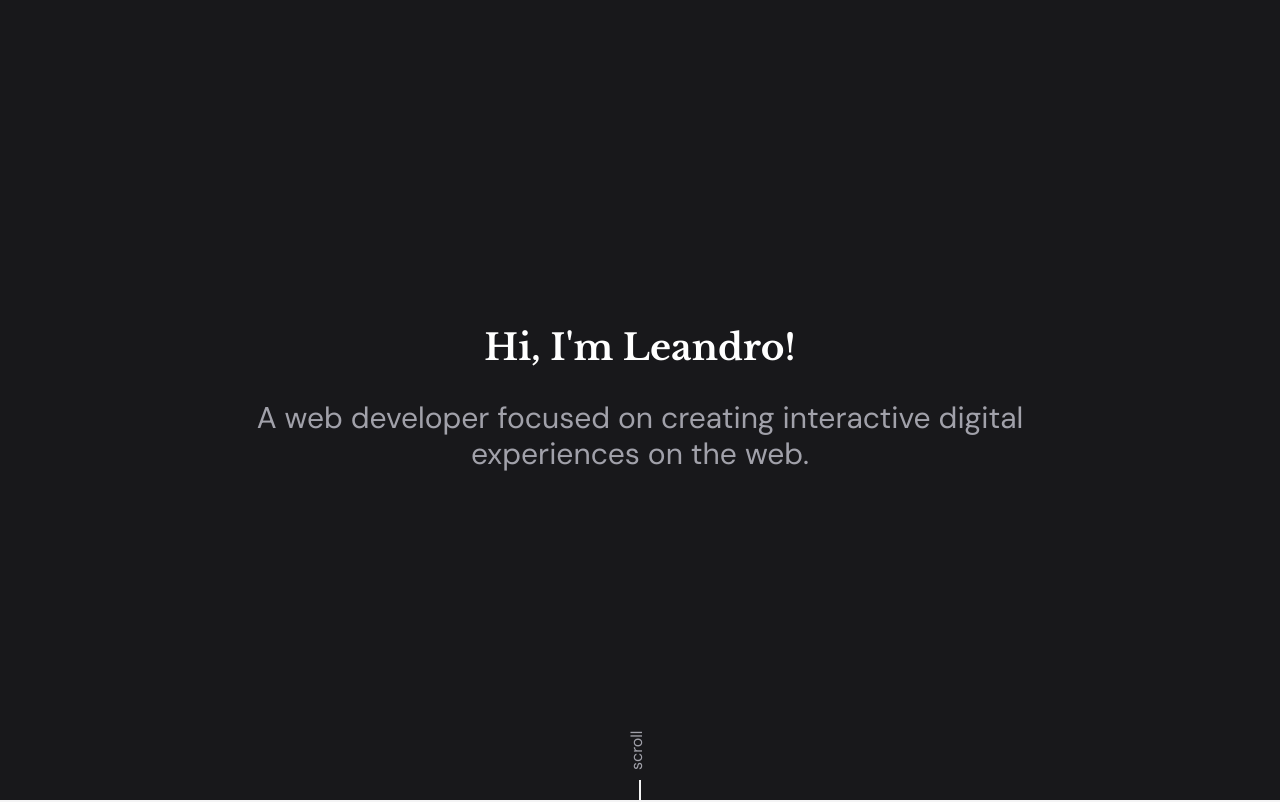
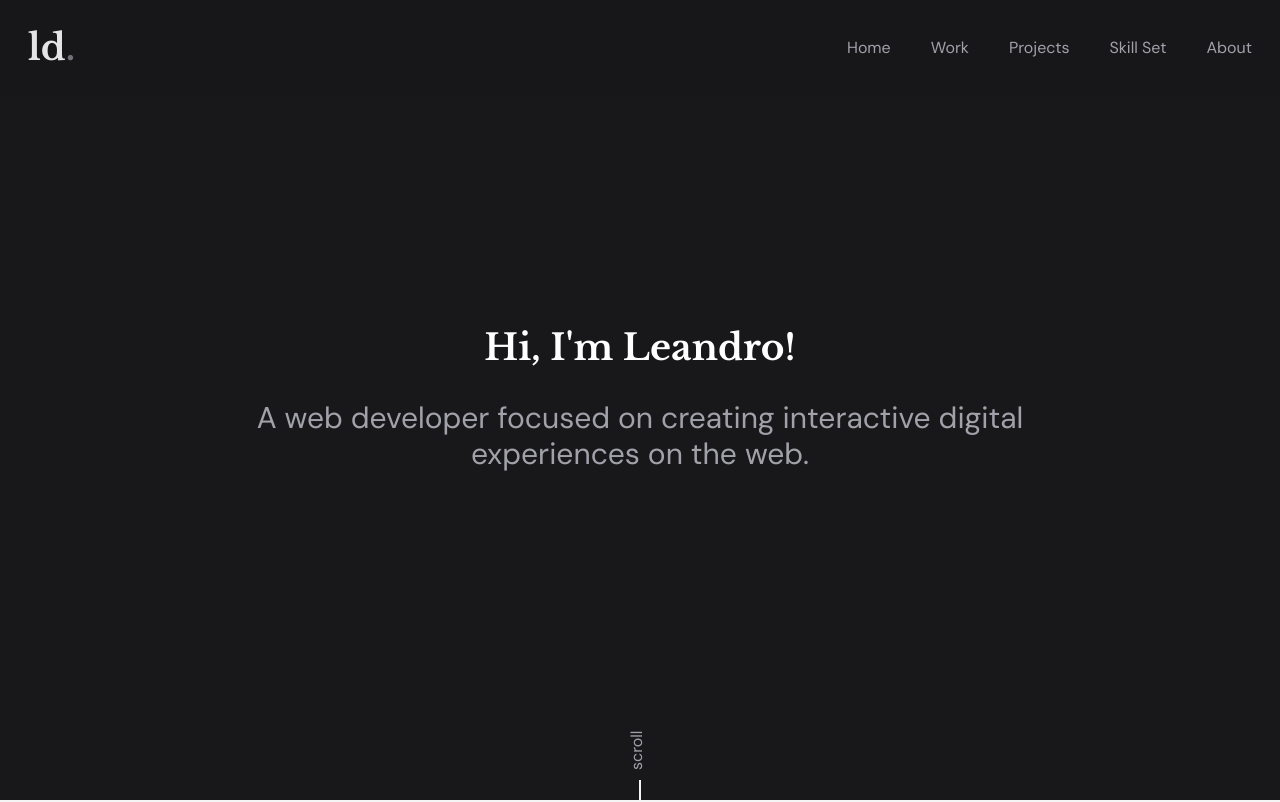
Before and after one commit to leandrodalmolin/react-portfolio, a React (Vite) app: page / in a window 1280 px wide. Shown: the top 802 px of the page. Built offline with nearby package versions, Linux system fonts and the light colour scheme.

Commit message:
Add navbar and refactor folders structure

```diff
--- a/src/App.jsx
+++ b/src/App.jsx
@@ -1,13 +1,15 @@
-import { About } from './sections/About';
-import { Intro } from './sections/Intro';
-import { Projects } from './sections/Projects';
-import { Tech } from './sections/Tech';
-import { Work } from './sections/Work';
+import { NavBar } from './components/layouts/NavBar';
+import { About } from './components/sections/About';
+import { Home } from './components/sections/Home';
+import { Projects } from './components/sections/Projects';
+import { Tech } from './components/sections/Tech';
+import { Work } from './components/sections/Work';
 
 function App() {
   return (
     <>
-      <Intro />
+      <NavBar />
+      <Home />
       <Work />
       <Projects />
       <Tech />
--- /dev/null
+++ b/src/components/layouts/NavBar.jsx
@@ -0,0 +1,57 @@
+import { useEffect, useState } from "react";
+import { Link } from "../ui/Link";
+import { Logo } from "../ui/Logo";
+
+export function NavBar() {
+  const [prevScrollPos, setPrevScrollPos] = useState(0);
+  const [scroll, setScroll] = useState(false);
+  const [visible, setVisible] = useState(true);
+
+  const handleScroll = () => {
+    const currentScrollPos = window.scrollY;
+
+    setScroll(currentScrollPos > 0);
+
+    if (currentScrollPos > prevScrollPos) {
+      setVisible(false);
+    } else {
+      setVisible(true);
+    }
+
+    setPrevScrollPos(currentScrollPos);
+  };
+
+  useEffect(() => {
+    window.addEventListener("scroll", handleScroll);
+    return () => window.removeEventListener("scroll", handleScroll);
+  });
+
+  return (
+    <div
+      className={`fixed w-full z-10 transition-[top] duration-700 bg-zinc-900 backdrop-filter backdrop-blur-sm bg-opacity-80 -top-full ${visible ? "top-0" : ""} ${scroll ? "navbar-scroll" : ""}`}
+    >
+      <nav className="max-w-7xl mx-auto p-7 flex items-center justify-between transition-[padding] navbar-scroll:py-3">
+        <a href="#home">
+          <Logo extraClasses="transition-[font-size] navbar-scroll:text-[2rem]" />
+        </a>
+        <ul className="flex gap-10">
+          <li>
+            <Link href="#home">Home</Link>
+          </li>
+          <li>
+            <Link href="#work">Work</Link>
+          </li>
+          <li>
+            <Link href="#projects">Projects</Link>
+          </li>
+          <li>
+            <Link href="#tech">Skill Set</Link>
+          </li>
+          <li>
+            <Link href="#about">About</Link>
+          </li>
+        </ul>
+      </nav>
+    </div>
+  );
+}
--- a/src/sections/About.jsx
+++ b/src/components/sections/About.jsx
@@ -1,10 +1,11 @@
 import { FaEnvelope, FaFileAlt, FaGithub, FaLinkedin } from "react-icons/fa";
 
-import cvPdf from '../assets/docs/leandro-dal-molin-cv.pdf';
+import cvPdf from "../../assets/docs/leandro-dal-molin-cv.pdf";
+import { Link } from "../ui/Link";
 
 export function About() {
   return (
-    <section>
+    <section id="about">
       <div className="max-w-2xl mx-auto py-20 md:py-28 px-5">
         <div className="mb-14 text-center">
           <p className="mb-3 text-xs uppercase font-medium">Who am I?</p>
@@ -33,39 +34,39 @@ export function About() {
 
           <ul className="flex flex-wrap justify-center mt-11 gap-x-4 gap-y-2 sm:gap-x-7 sm:text-lg">
             <li>
-              <a
-                className="hover:text-white flex items-center gap-2 transition-colors"
+              <Link
+                className="flex items-center gap-2"
                 href={cvPdf}
                 target="_blank"
               >
                 <FaFileAlt /> CV
-              </a>
+              </Link>
             </li>
             <li>
-              <a
-                className="hover:text-white flex items-center gap-2 transition-colors"
+              <Link
+                className="flex items-center gap-2"
                 href="https://www.linkedin.com/in/leandrodalmolin/"
                 target="_blank"
               >
                 <FaLinkedin /> LinkedIn
-              </a>
+              </Link>
             </li>
             <li>
-              <a
-                className="hover:text-white flex items-center gap-2 transition-colors"
+              <Link
+                className="flex items-center gap-2"
                 href="https://www.github.com/leandrodalmolin"
                 target="_blank"
               >
                 <FaGithub /> GitHub
-              </a>
+              </Link>
             </li>
             <li>
-              <a
-                className="hover:text-white flex items-center gap-2 transition-colors"
+              <Link
+                className="flex items-center gap-2"
                 href="mailto:leandro.swk@hotmail.com"
               >
                 <FaEnvelope className="inline-block" /> Email
-              </a>
+              </Link>
             </li>
           </ul>
         </div>
--- a/src/sections/Intro.jsx
+++ b/src/components/sections/Home.jsx
@@ -1,13 +1,13 @@
-export function Intro() {
+export function Home() {
   return (
-    <section className="relative w-full h-screen flex items-center justify-center">
+    <section id="home" className="relative w-full h-screen flex items-center justify-center">
       <div className="max-w-3xl mx-5 text-center">
         <h1 className="text-3xl text-white font-bold mb-5 font-serif sm:text-4xl sm:mb-8">Hi, I'm Leandro!</h1>
         <p className="text-xl sm:text-3xl">A web developer focused on creating interactive digital experiences on the web.</p>
       </div>
 
       <div className="absolute bottom-0 left-0 right-0 mx-auto text-center">
-        <a href="#selected-work" className="inline-block w-5">
+        <a href="#work" className="inline-block w-5">
           <span className="relative block -rotate-90 mb-2 -left-[3px]">scroll</span>
           <span className="block w-[2px] h-5 bg-zinc-100 mx-auto"></span>
         </a>
--- a/src/sections/Projects.jsx
+++ b/src/components/sections/Projects.jsx
@@ -1,6 +1,6 @@
 export function Projects() {
   return (
-    <section>
+    <section id="projects">
       <div className="max-w-4xl mx-auto py-20 md:py-28 px-5">
         <div className="mb-14 text-center">
           <p className="mb-3 text-xs uppercase font-medium">Pinned from GitHub</p>
--- a/src/sections/Tech.jsx
+++ b/src/components/sections/Tech.jsx
@@ -9,7 +9,7 @@ import {
 
 export function Tech() {
   return (
-    <section className="py-20 md:py-28 px-5 bg-zinc-100">
+    <section id="tech" className="py-20 md:py-28 px-5 bg-zinc-100">
       <div className="max-w-4xl mx-auto text-center">
         <p className="mb-3 text-xs uppercase font-medium">Technologies I Use</p>
         <h2 className="text-4xl text-zinc-800 font-serif font-bold sm:text-5xl">
--- a/src/sections/Work.jsx
+++ b/src/components/sections/Work.jsx
@@ -1,10 +1,10 @@
 import { useState } from 'react';
-import { ImageLink } from '../components/ImageLink';
+import { ImageLink } from '../ui/ImageLink';
 
-import workImg1 from '../assets/images/work/w-1.jpg';
-import workImg2 from '../assets/images/work/w-2.jpg';
-import workImg3 from '../assets/images/work/w-3.jpg';
-import workImg4 from '../assets/images/work/w-4.jpg';
+import workImg1 from '../../assets/images/work/w-1.jpg';
+import workImg2 from '../../assets/images/work/w-2.jpg';
+import workImg3 from '../../assets/images/work/w-3.jpg';
+import workImg4 from '../../assets/images/work/w-4.jpg';
 
 export function Work() {
   const [bgColorClass, setBgColorClass] = useState('bg-zinc-100');
@@ -14,7 +14,7 @@ export function Work() {
   };
 
   return (
-    <section id="selected-work" className={`transition-colors duration-500 ${bgColorClass}`}>
+    <section id="work" className={`transition-colors duration-500 ${bgColorClass}`}>
       <div className="max-w-7xl mx-auto pt-32 pb-14 px-5 text-center sm:py-32">
         <p className="mb-3 text-xs uppercase font-medium sm:mb-5">© Artworking/Golfworking</p>
         <h2 className="text-zinc-800 inverse-active:text-white text-4xl font-serif font-bold leading-[1.1] transition-colors duration-500 sm:text-5xl">Selected Work</h2>
--- /dev/null
+++ b/src/components/ui/Link.jsx
@@ -0,0 +1,10 @@
+export function Link(props) {
+  return (
+    <a
+      {...props}
+      className={`hover:text-white transition-colors ${props.className}`}
+    >
+      {props.children}
+    </a>
+  );
+}
--- /dev/null
+++ b/src/components/ui/Logo.jsx
@@ -0,0 +1,10 @@
+export function Logo(props) {
+  const { extraClasses } = props;
+
+  return (
+    <div className={`font-serif font-bold text-4xl text-zinc-200 ${extraClasses ?? ""}`}>
+      <span>ld</span>
+      <span className="text-zinc-500">.</span>
+    </div>
+  );
+}
--- a/tailwind.config.cjs
+++ b/tailwind.config.cjs
@@ -16,6 +16,7 @@ module.exports = {
   plugins: [
     plugin(function({ addVariant }) {
       addVariant('inverse-active', '.inverse &')
+      addVariant('navbar-scroll', ['&.navbar-scroll', '.navbar-scroll &'])
     })
   ],
 }
```
Also changed, not shown: src/components/ui/ImageLink.jsx (renamed from src/components/ImageLink.jsx).
